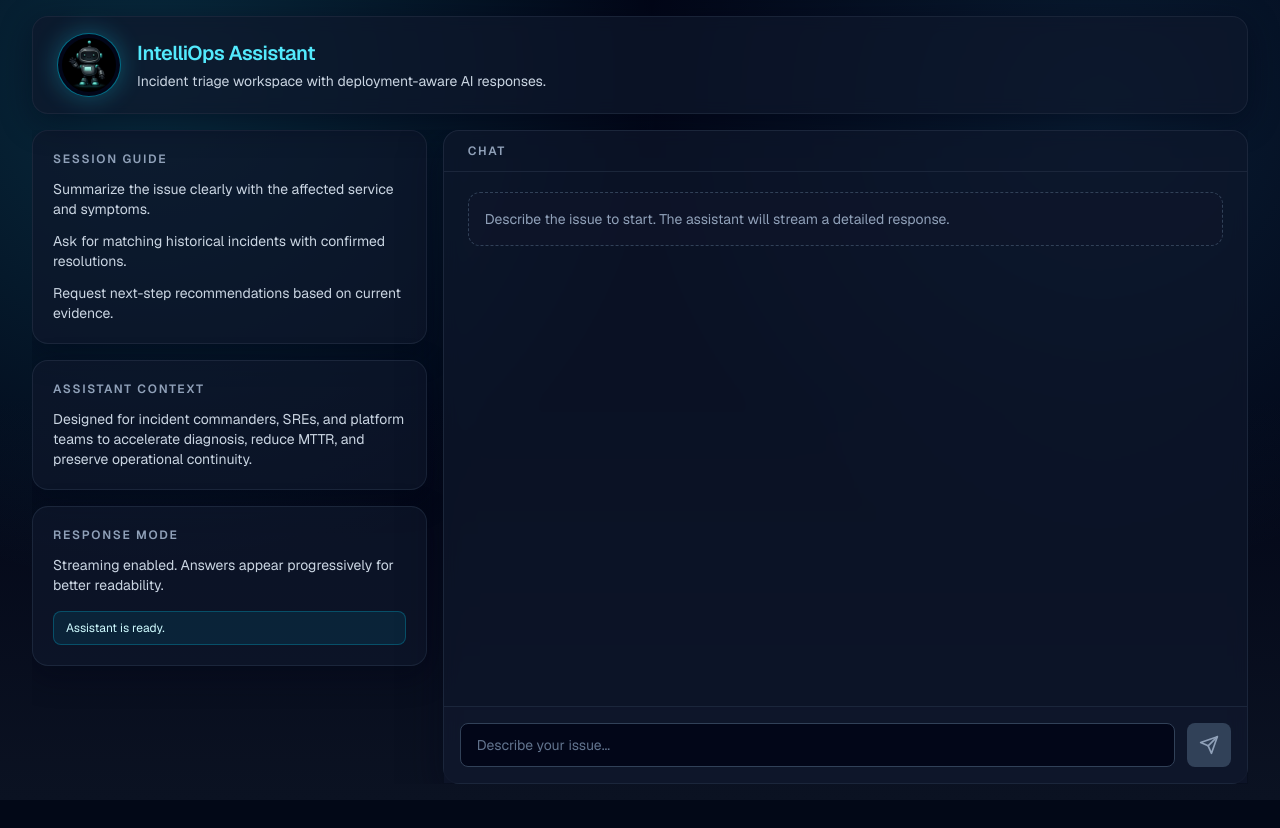
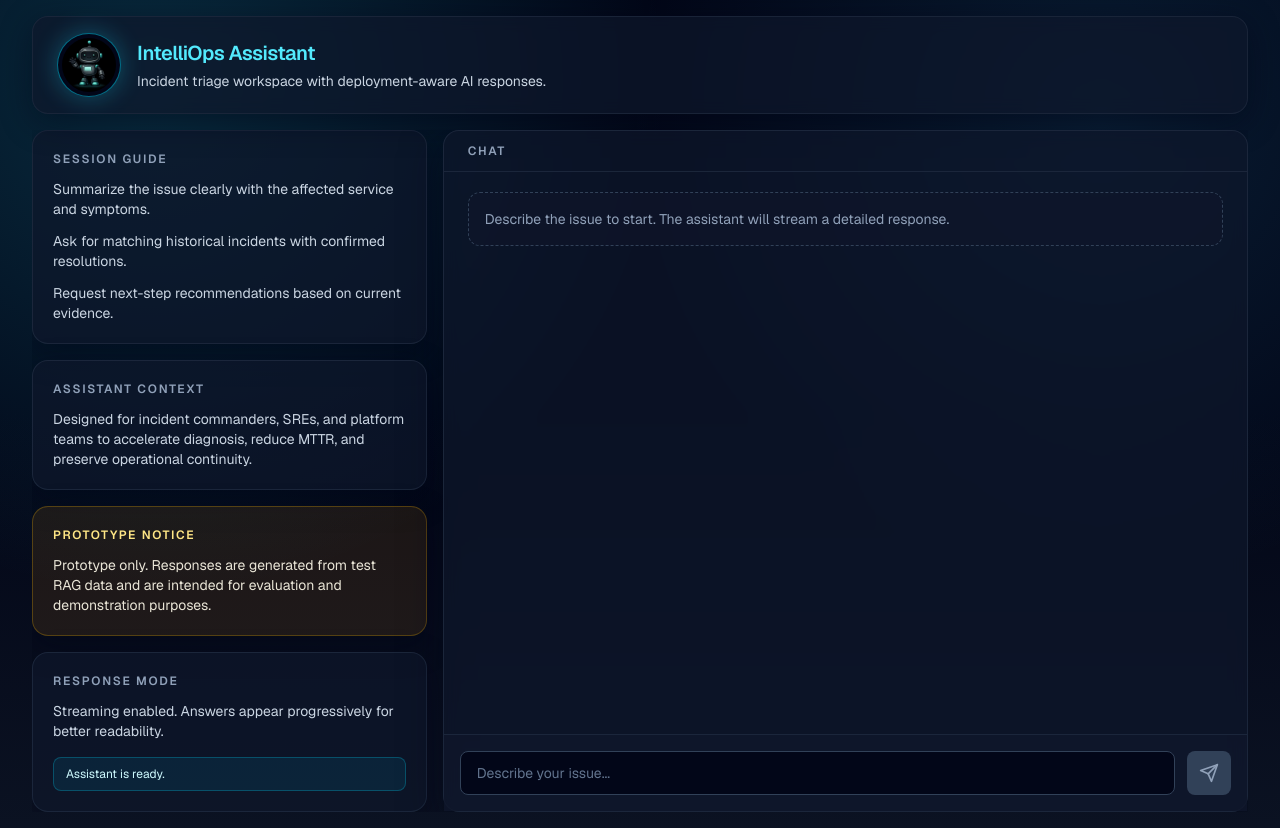
Before and after one commit to praveen-ai-platform/RAG-assistant, a Next.js app: page / in a window 1280 px wide. Before the commit the page ends 800 px from the top, so only its background shows below. Built offline with nearby package versions, Linux system fonts and the light colour scheme.

Commit message:
Add prototype disclaimer card

```diff
--- a/app/page.tsx
+++ b/app/page.tsx
@@ -121,6 +121,16 @@ export default function Home() {
               </p>
             </div>
 
+            <div className="rounded-2xl border border-amber-400/25 bg-amber-500/10 p-5 shadow-[0_10px_30px_rgba(2,6,23,0.4)]">
+              <p className="text-xs font-semibold uppercase tracking-[0.14em] text-amber-200">
+                Prototype Notice
+              </p>
+              <p className="mt-3 text-sm text-amber-50/90">
+                Prototype only. Responses are generated from test RAG data and are
+                intended for evaluation and demonstration purposes.
+              </p>
+            </div>
+
             <div className="rounded-2xl border border-slate-800/90 bg-slate-900/70 p-5 shadow-[0_10px_30px_rgba(2,6,23,0.4)]">
               <p className="text-xs font-semibold uppercase tracking-[0.14em] text-slate-400">
                 Response Mode
```
